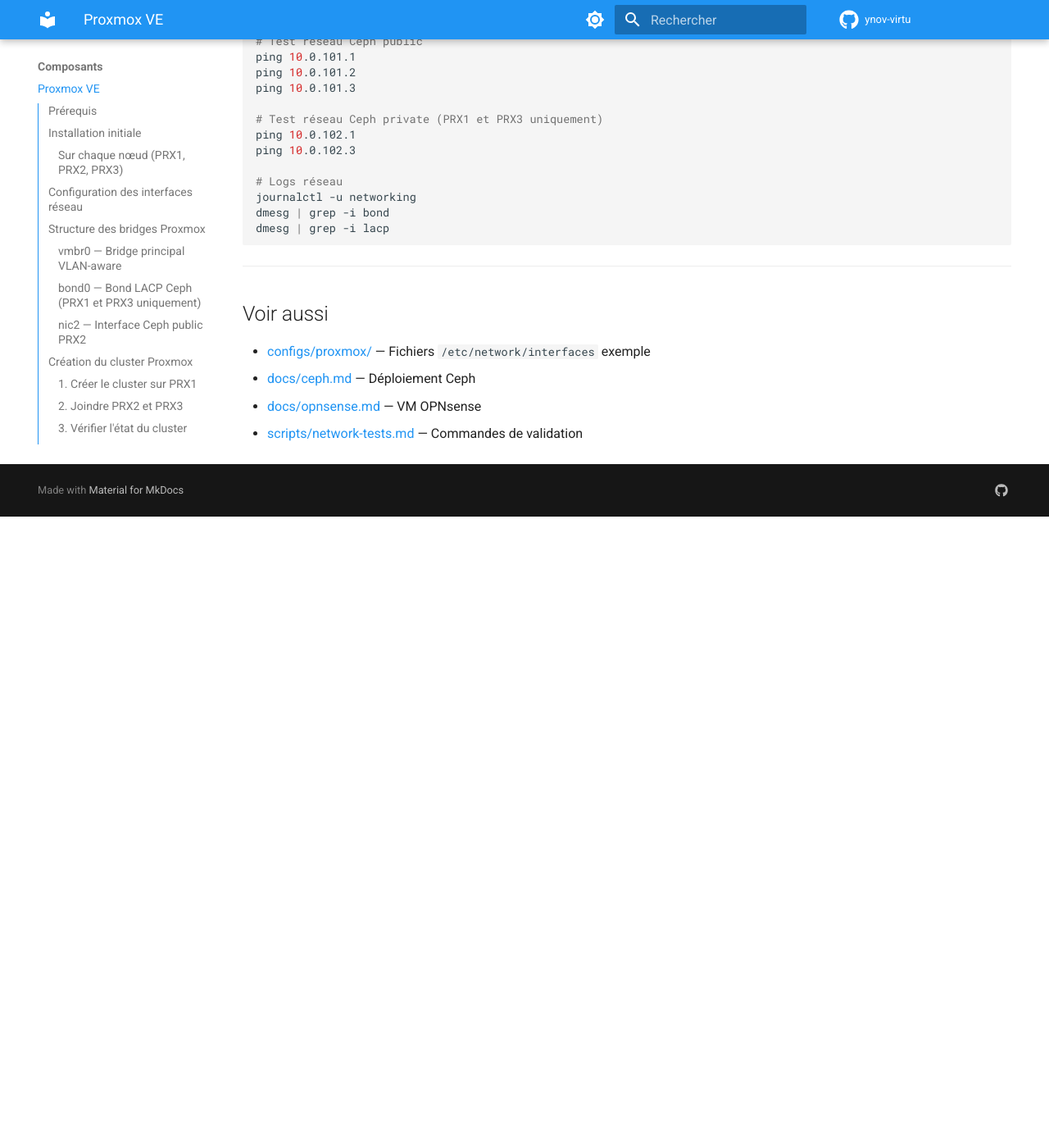
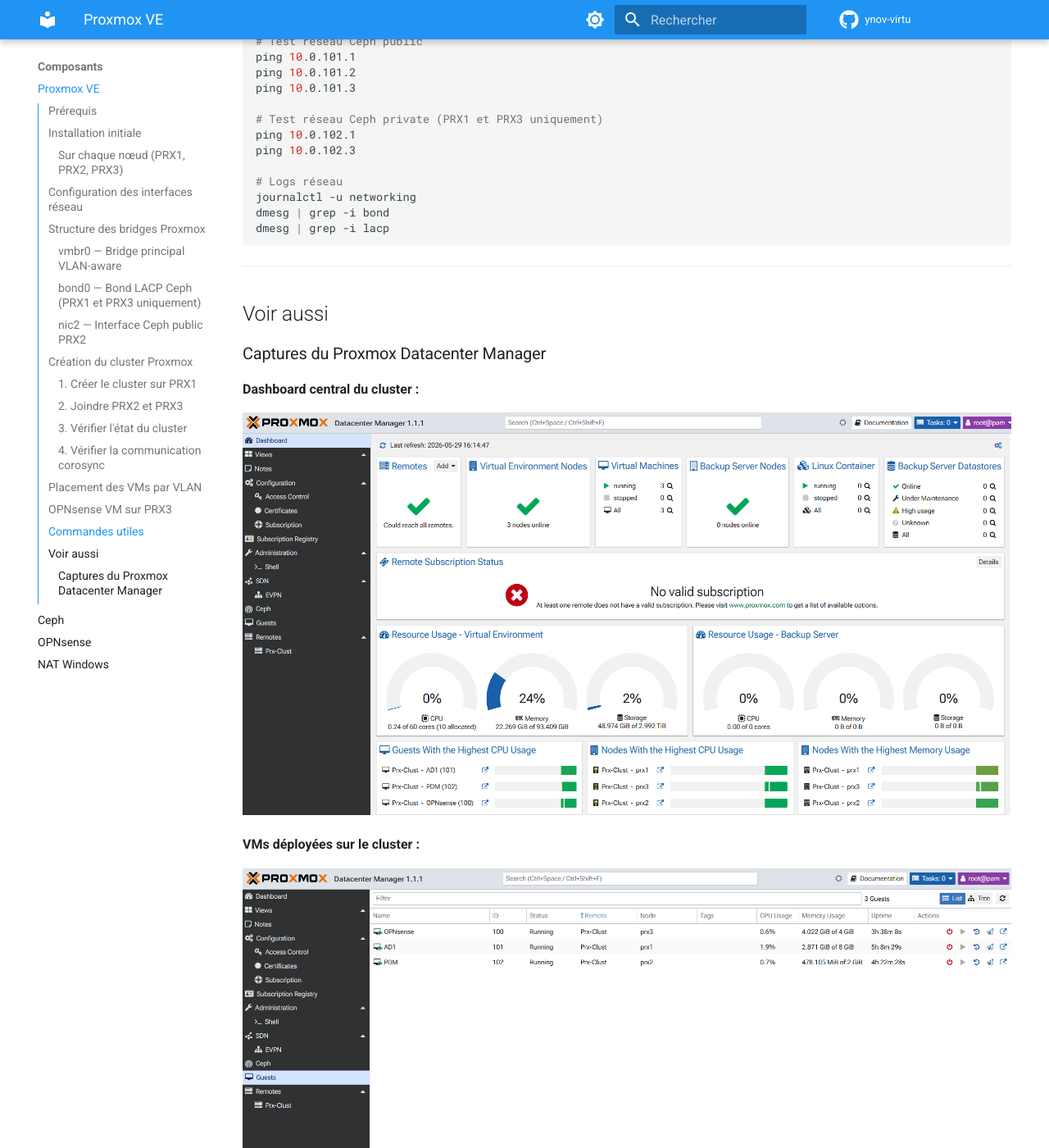
Before and after one commit to astronas/ynov-virtu, an MkDocs documentation site: the page built from docs/proxmox.md, in a window 1280 px wide and 1400 px high, scrolled down 4277 px. Shown: the whole window at 82% size. Built offline with MkDocs 1.6.1 and Material for MkDocs 9.7.7, drawn with Linux system fonts in a browser that asks for light colours; comment, search, counter and statistics services are not loaded; before the commit the page ends 4907 px from its top, so only the background shows below that.

Commit message:
docs: add Proxmox Datacenter Manager screenshots (dashboard, VMs, Ceph status)

```diff
--- a/docs/proxmox.md
+++ b/docs/proxmox.md
@@ -209,6 +209,18 @@ dmesg | grep -i lacp
 
 ## Voir aussi
 
+### Captures du Proxmox Datacenter Manager
+
+**Dashboard central du cluster :**
+
+![Proxmox Datacenter Dashboard](assets/PDM_Dash.png)
+
+**VMs déployées sur le cluster :**
+
+![VMs Proxmox](assets/PDM_VM.png)
+
+---
+
 - [configs/proxmox/](../configs/proxmox/) — Fichiers `/etc/network/interfaces` exemple
 - [docs/ceph.md](ceph.md) — Déploiement Ceph
 - [docs/opnsense.md](opnsense.md) — VM OPNsense
```
Also changed, not shown: docs/ceph.md (+6 -0 lines), docs/assets/PDM_Ceph.png (added), docs/assets/PDM_Dash.png (added), docs/assets/PDM_VM.png (added).
